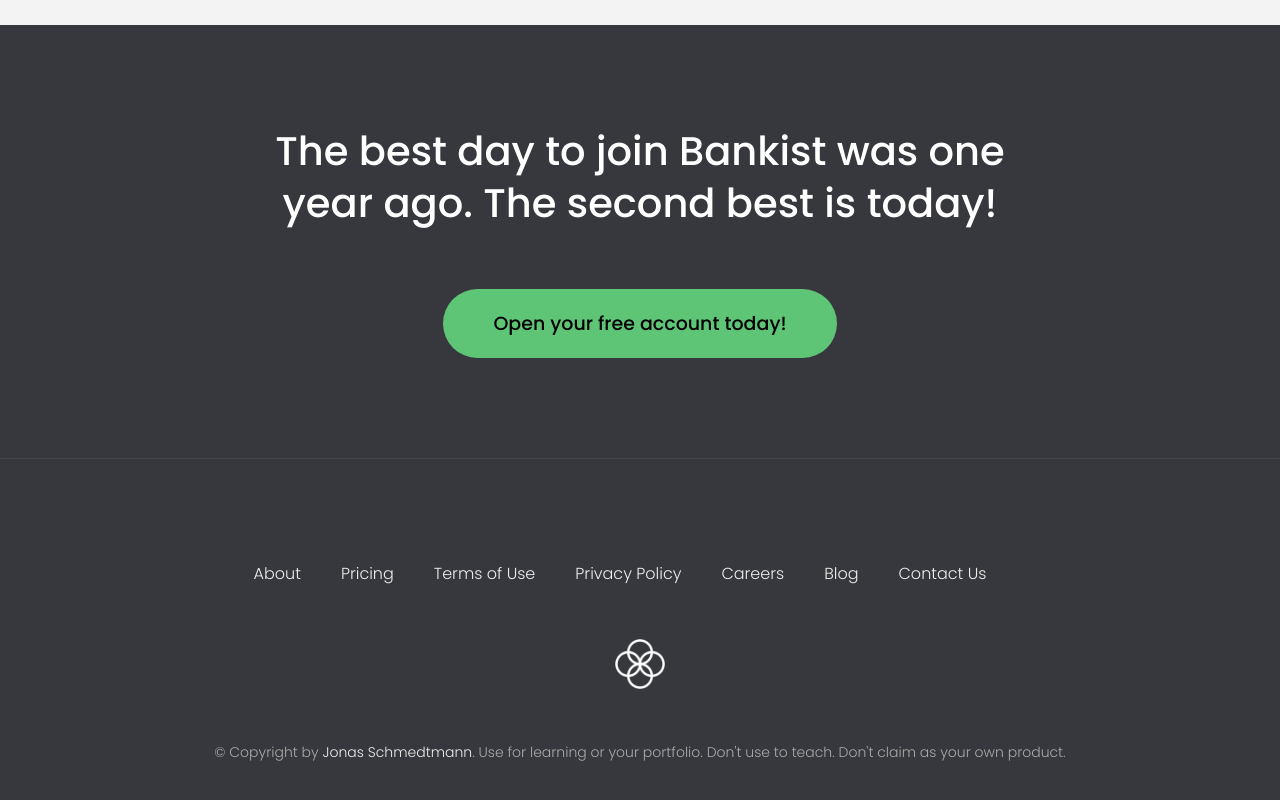
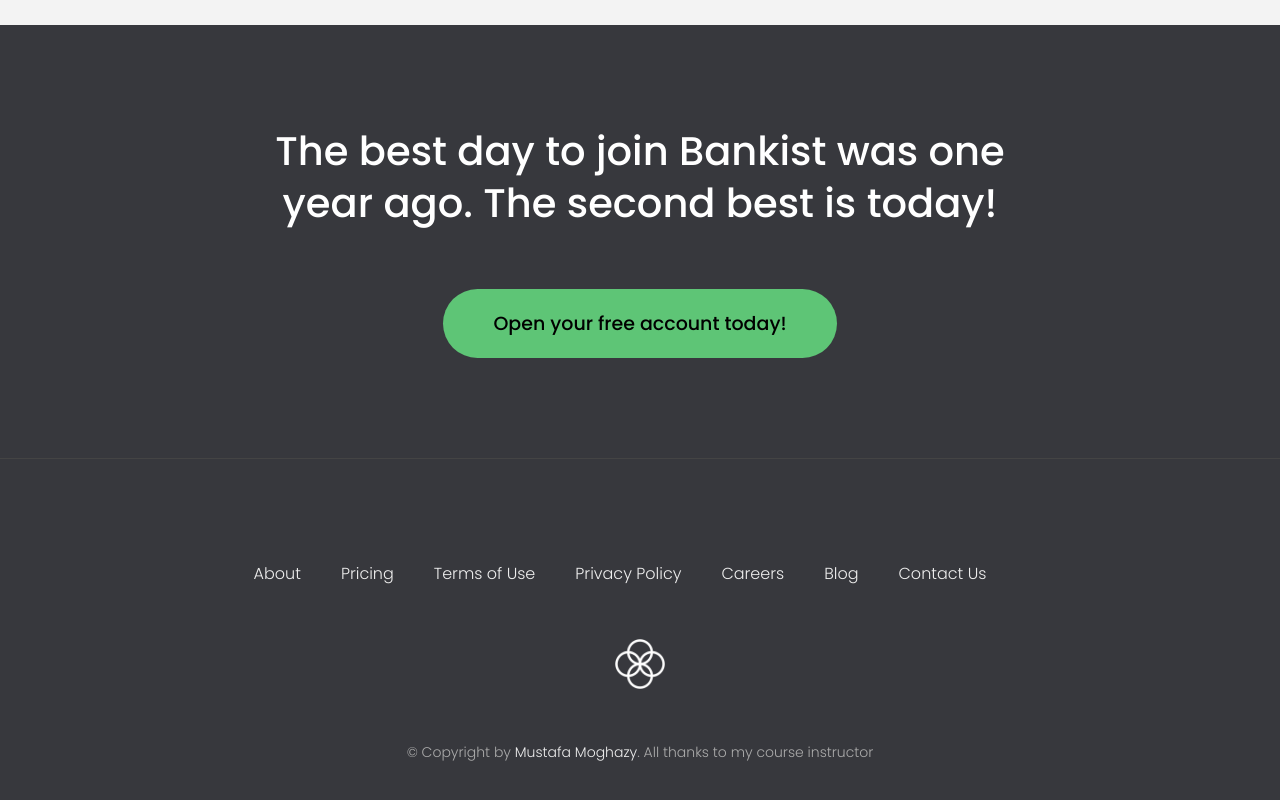
Before and after one commit to Mustafa-Moghazy/JavaScript-Projects, a plain HTML site: page Bankist-Project-Website/index.html in a window 1280 px wide. Shown: the part 4171-4971 px from the top of the page. Drawn offline with Linux system fonts and the light colour scheme.

Commit message:
Finish the Bankist Website

```diff
--- a/Bankist-Project-Website/index.html
+++ b/Bankist-Project-Website/index.html
@@ -325,10 +325,9 @@
         <a
           class="footer__link twitter-link"
           target="_blank"
-          href="https://twitter.com/jonasschmedtman"
-          >Jonas Schmedtmann</a
-        >. Use for learning or your portfolio. Don't use to teach. Don't claim
-        as your own product.
+          href="https://www.linkedin.com/in/mustafa-mahmoud-9712821a0/"
+          >Mustafa Moghazy</a
+        >. All thanks to my course instructor
       </p>
     </footer>
 
```
